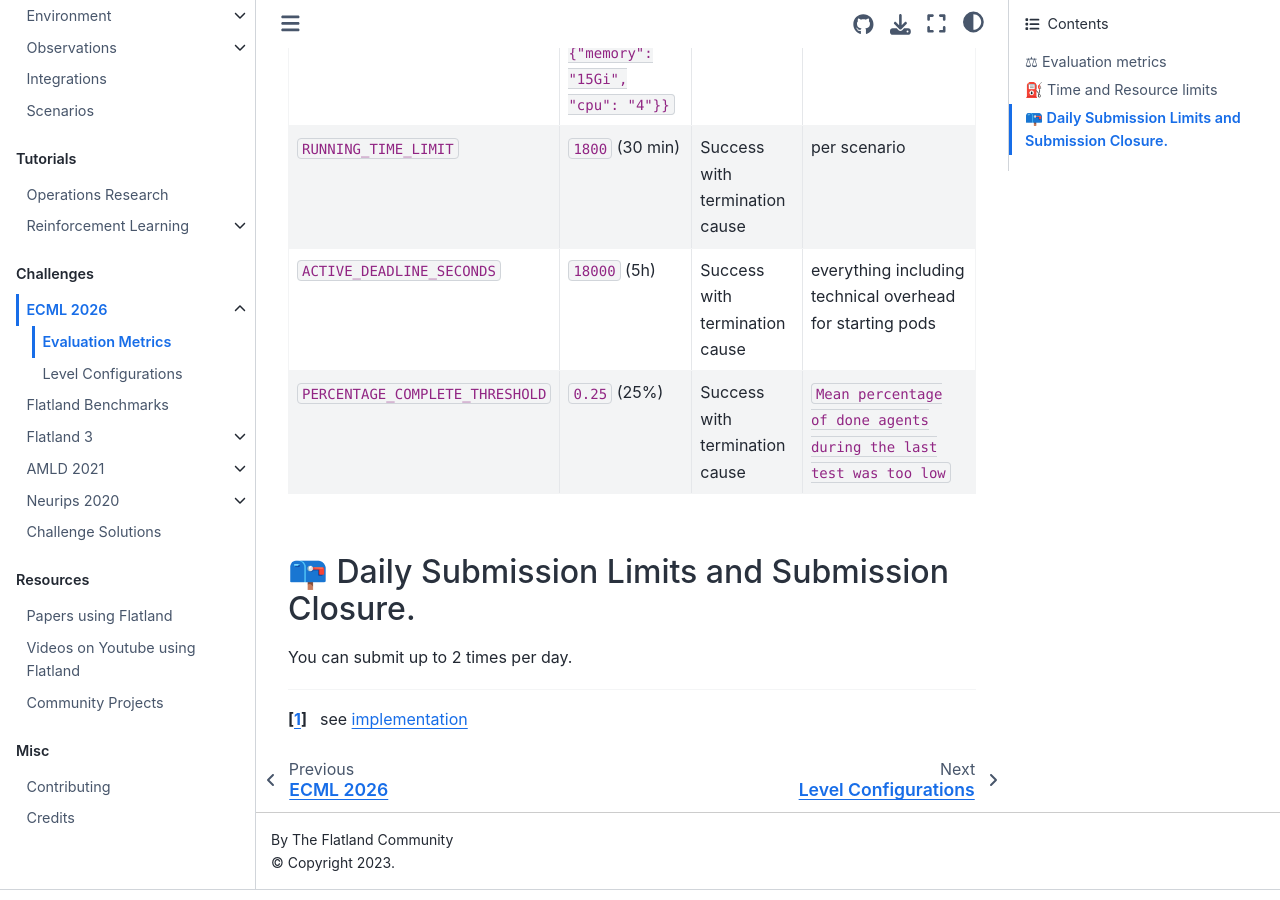
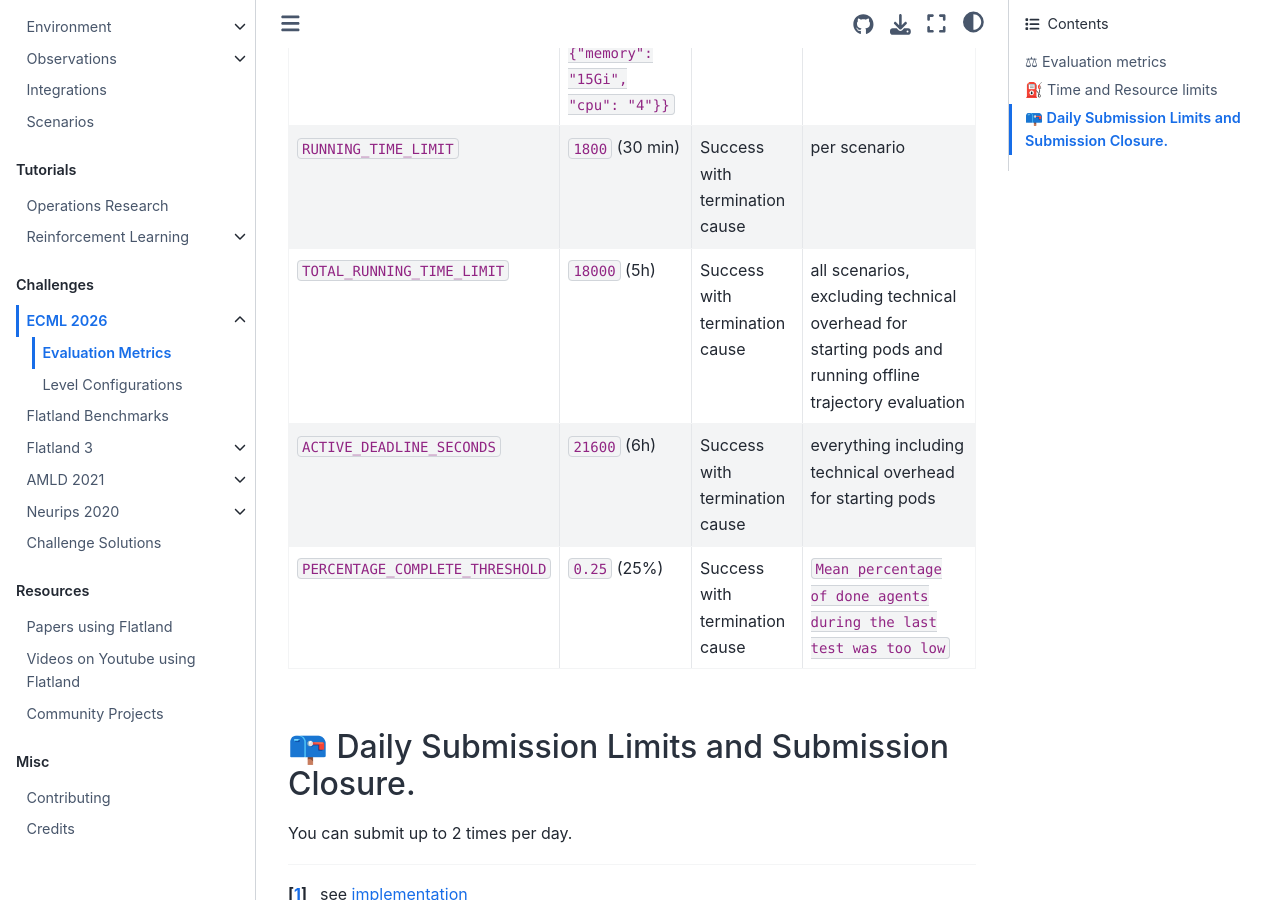
Before and after one commit to flatland-association/flatland-book, a Jupyter Book: the page built from challenges/ecml2026/eval.md, in a window 1280 px wide and 900 px high, scrolled down 2872 px. Built offline with Jupyter Book 1.0.4 settings and Sphinx 7.4.7 and the Sphinx Book theme 1.1.4, drawn with Linux system fonts in a browser that asks for light colours; pages that are not in the unit, such as notebooks, are missing from menus.

Commit message:
docs(ecml2026): update limits.

```diff
--- a/challenges/ecml2026/eval.md
+++ b/challenges/ecml2026/eval.md
@@ -76,15 +76,16 @@ We do not provide GPUs.
 
 ### Detailed overview over resource limits
 
-| Limit[^1]                       | Value                                                                                    | Submission outcome             | Details                                                                                     |
-|---------------------------------|------------------------------------------------------------------------------------------|--------------------------------|---------------------------------------------------------------------------------------------|
-| `dailyLimit`                    | `2`                                                                                      | Not created                    | Error in frontend as error `429 TOO_MANY_REQUESTS` from backend.                            |
-| `WAIT_FOR_POD_TO_RUN_LIMIT`     | `300` (5 min)                                                                            | Failure                        | submission pod should be listed by now, i.e. pulling has started by now.                    |
-| `WAIT_FOR_POD_TO_START_LIMIT`   | `1200`  (20 min)                                                                         | Failure                        | submission pod should have reached running state by now, i.e. pulling should be done by now |
-| `K8S_RESOURCE_ALLOCATION`       | `{"requests": {"memory": "15Gi", "cpu": "4"}, "limits": {"memory": "15Gi", "cpu": "4"}}` | Failure                        | resource limits for pod running the submission                                              |
-| `RUNNING_TIME_LIMIT`            | `1800`  (30 min)                                                                         | Success with termination cause | per scenario                                                                                |
-| `ACTIVE_DEADLINE_SECONDS`       | `18000` (5h)                                                                             | Success with termination cause | everything including technical overhead for starting pods                                   |
-| `PERCENTAGE_COMPLETE_THRESHOLD` | `0.25` (25%)                                                                             | Success with termination cause | `Mean percentage of done agents during the last test was too low`                           |
+| Limit[^1]                       | Value                                                                                    | Submission outcome             | Details                                                                                                 |
+|---------------------------------|------------------------------------------------------------------------------------------|--------------------------------|---------------------------------------------------------------------------------------------------------|
+| `dailyLimit`                    | `2`                                                                                      | Not created                    | Error in frontend as error `429 TOO_MANY_REQUESTS` from backend.                                        |
+| `WAIT_FOR_POD_TO_RUN_LIMIT`     | `300` (5 min)                                                                            | Failure                        | submission pod should be listed by now, i.e. pulling has started by now.                                |
+| `WAIT_FOR_POD_TO_START_LIMIT`   | `1200`  (20 min)                                                                         | Failure                        | submission pod should have reached running state by now, i.e. pulling should be done by now             |
+| `K8S_RESOURCE_ALLOCATION`       | `{"requests": {"memory": "15Gi", "cpu": "4"}, "limits": {"memory": "15Gi", "cpu": "4"}}` | Failure                        | resource limits for pod running the submission                                                          |
+| `RUNNING_TIME_LIMIT`            | `1800`  (30 min)                                                                         | Success with termination cause | per scenario                                                                                            |
+| `TOTAL_RUNNING_TIME_LIMIT`      | `18000`  (5h)                                                                            | Success with termination cause | all scenarios, excluding technical overhead for starting pods and running offline trajectory evaluation |
+| `ACTIVE_DEADLINE_SECONDS`       | `21600` (6h)                                                                             | Success with termination cause | everything including technical overhead for starting pods                                               |
+| `PERCENTAGE_COMPLETE_THRESHOLD` | `0.25` (25%)                                                                             | Success with termination cause | `Mean percentage of done agents during the last test was too low`                                       |
 
 [^1]: see [implementation](https://github.com/flatland-association/flatland-benchmarks/pull/594/changes)
 
```
